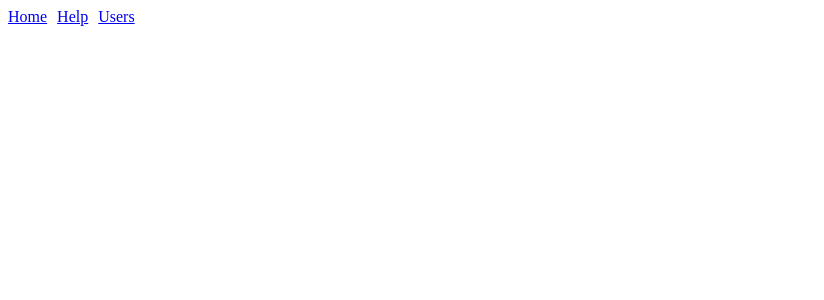
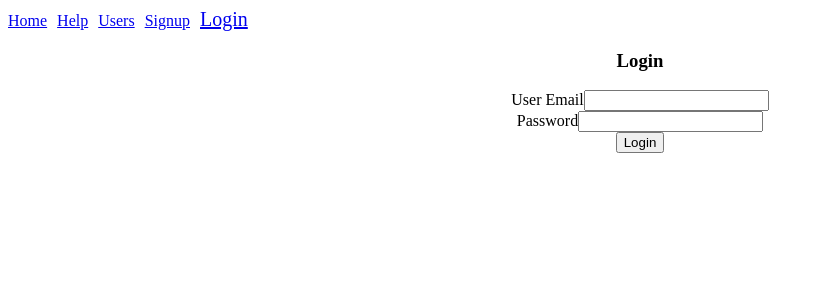
Before and after one commit to shoishizaki/sample_app_vue_js, a Vue app: page /login in a window 1280 px wide. Shown: the top 300 px of the page, without its empty margins (0-824 px from the left). Built offline with nearby package versions, Linux system fonts and the light colour scheme.

Commit message:
Create signup function

```diff
--- /dev/null
+++ b/src/axios-auth.js
@@ -0,0 +1,7 @@
+import axios from 'axios';
+
+const instance = axios.create({
+  baseURL:"https://identitytoolkit.googleapis.com/v1"
+});
+
+export default instance;
--- a/src/components/global/Header.vue
+++ b/src/components/global/Header.vue
@@ -3,6 +3,8 @@
     <router-link to="/" class="link" active-class="link--active" exact>Home</router-link>
     <router-link to="/help" class="link" active-class="link--active" exact>Help</router-link>
     <router-link to="/users" class="link" active-class="link--active" exact>Users</router-link>
+    <router-link to="/signup" class="link" active-class="link--active" exact>Signup</router-link>
+    <router-link to="/login" class="link" active-class="link--active" exact>Login</router-link>
   </div>
 </template>
 
--- a/src/router.js
+++ b/src/router.js
@@ -4,6 +4,7 @@ import Home from "./views/Home.vue";
 import Help from "./views/Help.vue";
 import Users from "./views/Users.vue";
 import SignUp from "./views/SignUp.vue";
+import Login from "./views/Login.vue";
 import UsersPosts from "./views/UsersPosts.vue";
 import UsersProfile from "./views/UsersProfile.vue";
 
@@ -21,6 +22,7 @@ export default new Router({
     {path: 'posts', component: UsersPosts},
     {path: 'profile', component: UsersProfile}
     ]},
-    {path: '/signup', component: SignUp}
+    {path: '/signup', component: SignUp},
+    {path: '/login', component:Login}
   ]
 });
--- /dev/null
+++ b/src/views/Login.vue
@@ -0,0 +1,34 @@
+<template>
+  <div class="login">
+    <h3>Login</h3>
+    <label for="email">User Email</label>
+    <input id="email" type="text" v-model.lazy="userdata.email"><br>
+    <label for="password">Password</label>
+    <input id="password" type="password" v-model.lazy="userdata.password">
+    <br>
+    <button @click="login">Login</button>
+  </div>
+</template>
+
+<script>
+  export default {
+    data() {
+      return {
+        userdata: {
+          email: "",
+          password: ""
+        }
+      };
+    },
+    methods: {
+      login() {}
+    }
+  }
+</script>
+
+<style scoped>
+.login{
+  text-align: center;
+}
+
+</style>
--- a/src/views/SignUp.vue
+++ b/src/views/SignUp.vue
@@ -1,25 +1,37 @@
 <template>
   <div class="signup">
     <h3>Sign Up</h3>
-    <label for="username">User Name</label>
-    <input id="username" type="text" v-model="userdata.name"><br>
-    <label for="useremail">User Email</label>
-    <input id="useremail" type="text" v-model.lazy="userdata.email"><br>
-    <label for="userpassword">Password</label>
-    <input id="userpassword" type="password" v-model.lazy="userdata.password">
+    <label for="email">User Email</label>
+    <input id="email" type="text" v-model="email"><br>
+    <label for="password">Password</label>
+    <input id="password" type="password" v-model="password">
+    <br>
+    <button @click="signup">Create my account</button>
   </div>
 </template>
 
 <script>
+import axios from "../axios-auth";
+
   export default {
     data() {
       return {
-        userdata: {
-          name: "",
           email: "",
           password: ""
-        }
       };
+    },
+    methods: {
+      signup() {
+      axios.post("/accounts:signUp?key=AIzaSyDgaqLnSfA_9Oa3s4zrXGlQKk2iAm0SPHg",
+      {
+        email: this.email,
+        password: this.password,
+        returnSecureToken: true
+      })
+      .then(response => {
+        console.log(response);
+      });
+    }
     }
   }
 </script>
```
